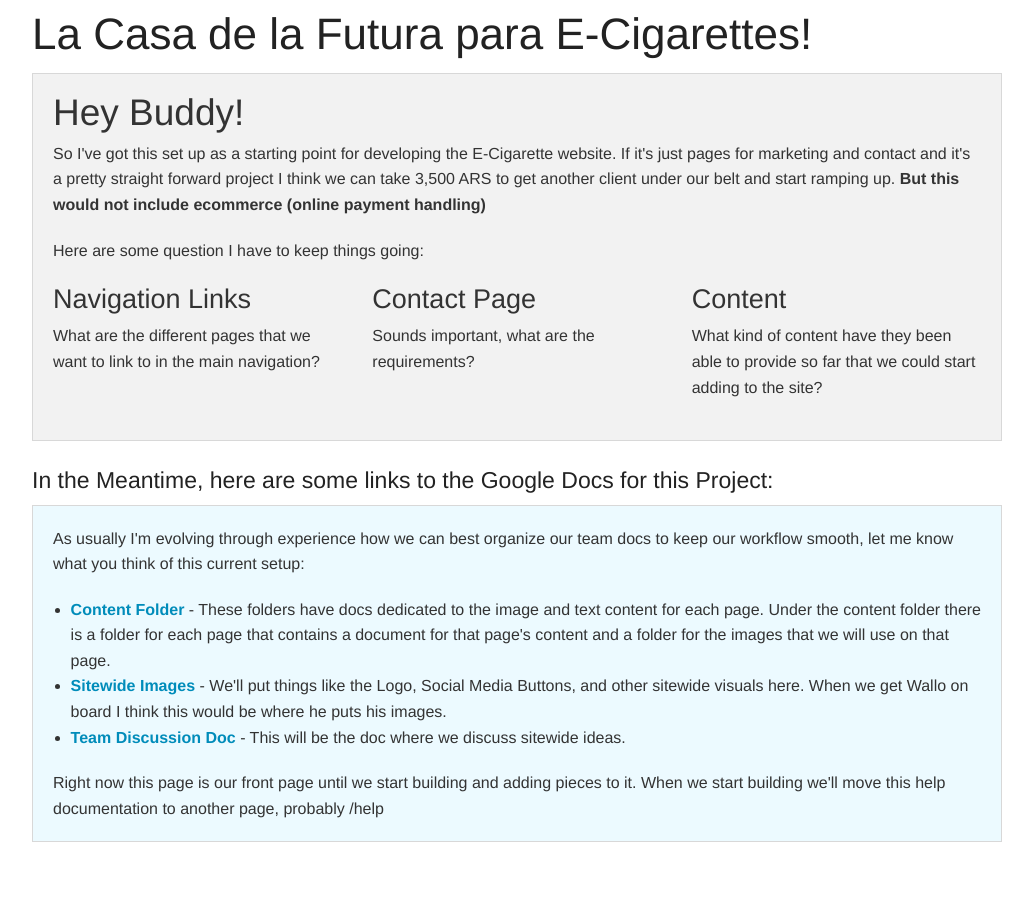
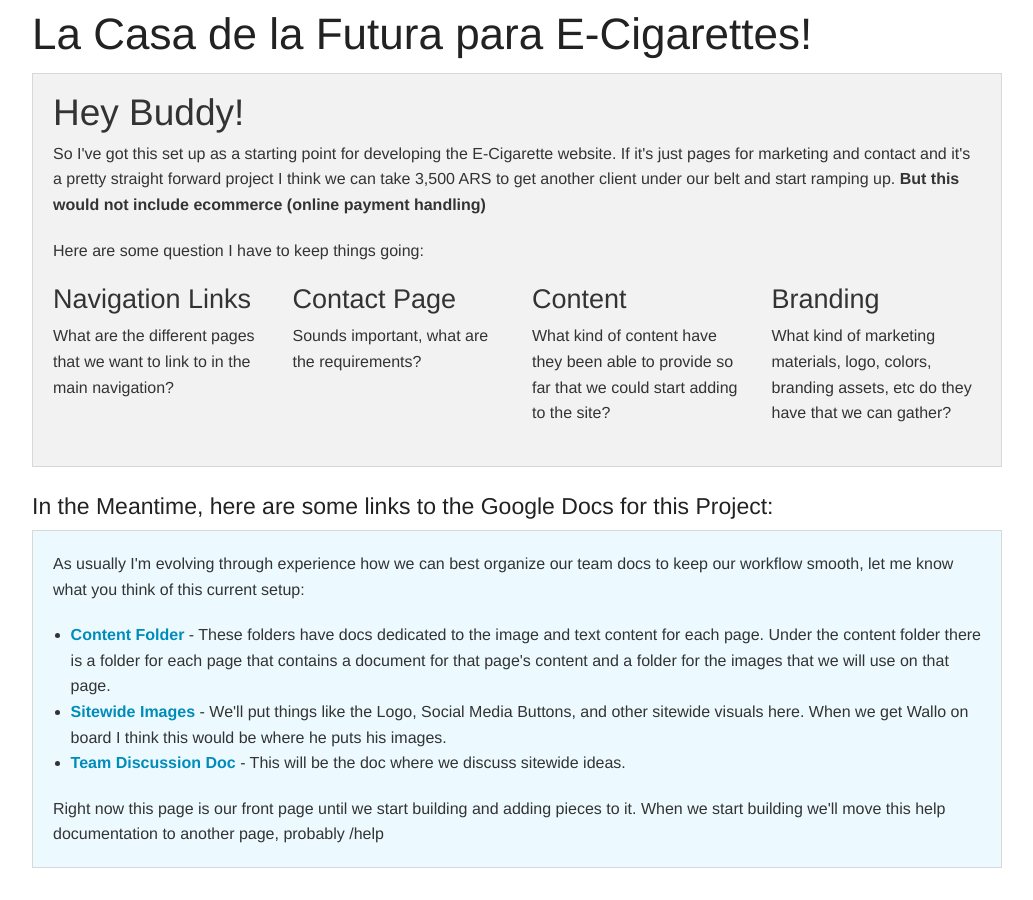
Before and after one commit to ryan258/ecargentina, a Jekyll site: the page built from index.html, in a window 1280 px wide. Shown: the whole page, without its empty margins (123-1156 px from the left). Built offline with Jekyll 4.4.1, drawn with Linux system fonts in a browser that asks for light colours.

Commit message:
Add Branding Question to front

```diff
--- a/index.html
+++ b/index.html
@@ -16,17 +16,21 @@ title: Che, Argentina! Get your E-Cigarettes Here!
       <p>So I've got this set up as a starting point for developing the E-Cigarette website. If it's just pages for marketing and contact and it's a pretty straight forward project I think we can take 3,500 ARS to get another client under our belt and start ramping up. <strong>But this would not include ecommerce (online payment handling)</strong></p>
       <p>Here are some question I have to keep things going:</p>
       <div class="row">
-        <div class="large-4 medium-4 columns">
+        <div class="large-3 medium-6 columns">
           <h3>Navigation Links</h3>
           <p>What are the different pages that we want to link to in the main navigation?</p>
         </div>
-        <div class="large-4 medium-4 columns">
+        <div class="large-3 medium-6 columns">
           <h3>Contact Page</h3>
           <p>Sounds important, what are the requirements?</p>
         </div>
-        <div class="large-4 medium-4 columns">
+        <div class="large-3 medium-6 columns">
           <h3>Content</h3>
           <p>What kind of content have they been able to provide so far that we could start adding to the site?</p>
+        </div>
+        <div class="large-3 medium-6 columns">
+          <h3>Branding</h3>
+          <p>What kind of marketing materials, logo, colors, branding assets, etc do they have that we can gather?</p>
         </div>
       </div>
     </div>
```
